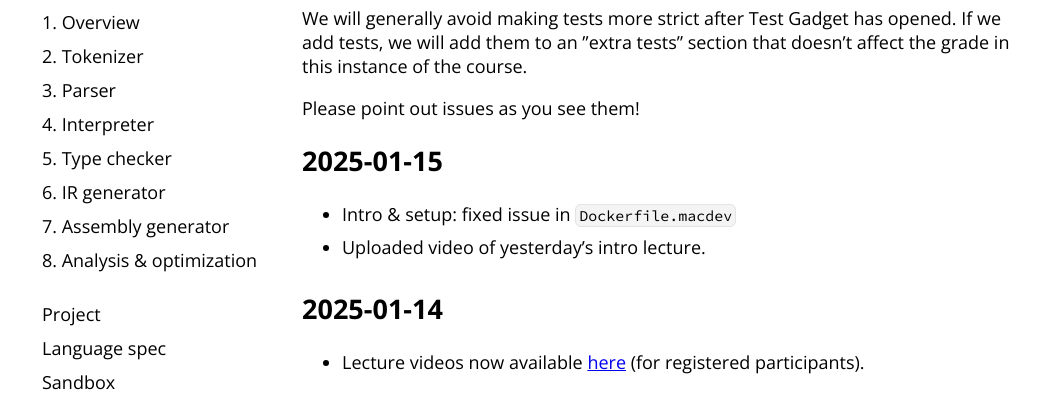
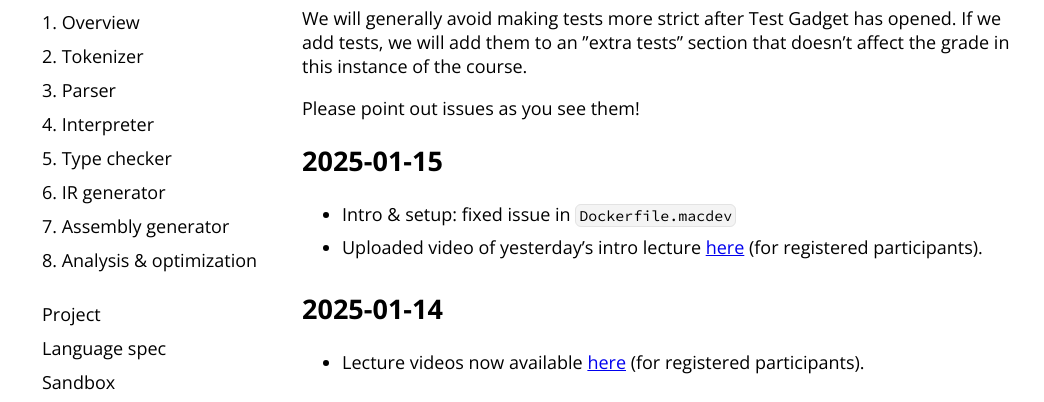
Before and after one commit to hy-compilers/spring-2025, a plain HTML site: page change-log/index.html in a window 1280 px wide. Shown: the part 205-607 px from the top of the page, without its empty margins (113-1157 px from the left). Drawn offline with nearby package versions, Linux system fonts and the light colour scheme.

Commit message:
Update: 2025-01-15 20:18:30 UTC

```diff
--- a/change-log/index.html
+++ b/change-log/index.html
@@ -233,7 +233,7 @@ in this instance of the course.</p>
 
 <ul>
   <li>Intro &amp; setup: fixed issue in <code class="language-plaintext highlighter-rouge">Dockerfile.macdev</code></li>
-  <li>Uploaded video of yesterday’s intro lecture.</li>
+  <li>Uploaded video of yesterday’s intro lecture <a href="https://studies.helsinki.fi/courses/course-implementation/hy-opt-cur-2425-be00c6d3-c202-4b1a-b2e0-55dd4b9fe29e/CSM14204">here</a>  (for registered participants).</li>
 </ul>
 
 <h2 id="2025-01-14">2025-01-14</h2>
```
Also changed, not shown: 1 other file.
